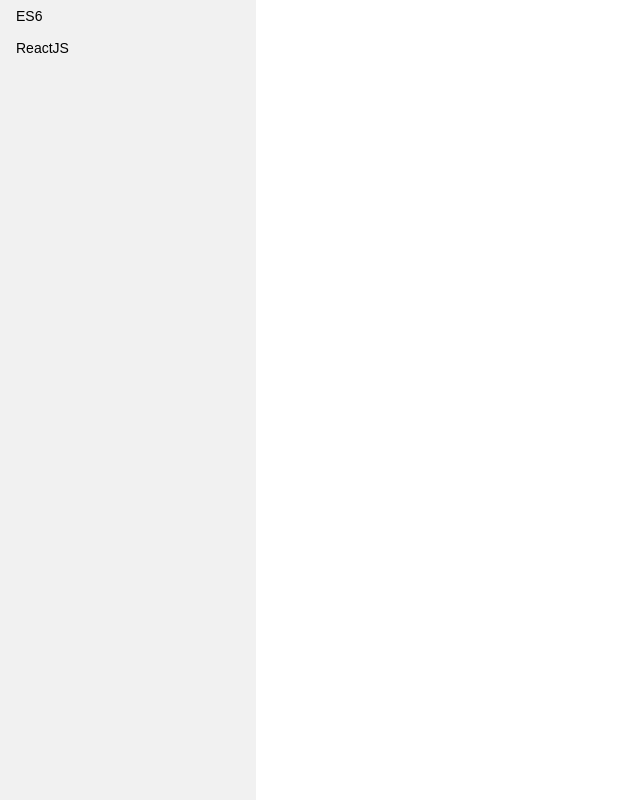
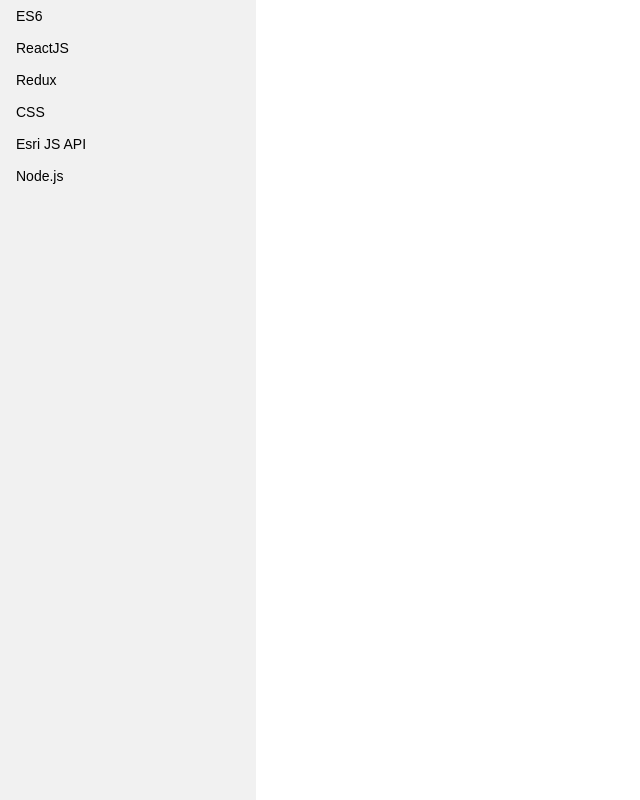
Before and after one commit to mhanley00/techTrain, a React (Create React App) app in the folder tech-train/: page / in a window 1280 px wide. Shown: the whole page, without its empty margins (0-640 px from the left). Built offline with nearby package versions, Linux system fonts and the light colour scheme.

Commit message:
changed buttons to divs

```diff
--- a/tech-train/src/Sidebar/Sidebar.js
+++ b/tech-train/src/Sidebar/Sidebar.js
@@ -14,7 +14,10 @@
         // this.selectTopic = this.selectTopic.bind(this);
     }
     handleClick = event => {
-        this.setState({topic:event.currentTarget.value});
+        const topic = event.target.id;
+        console.log(topic);
+
+        this.setState({topic:topic});
 
        }
 
@@ -22,15 +25,12 @@
         return (
             <div>
             <ul className='sidebar-list'>
-                <li className='menu-item'><button type='button' onClick={this.handleClick} name='ES6' value='ES6' ><div className='topic'>ES6</div></button></li>
-                <li className='menu-item'><button type='button' onClick={this.handleClick} name='ReactJS' value='ReactJS' ><div className='topic'>ReactJS</div></button></li>
-
-
-                {/* <li className='menu-item'><div className='topic' name='ReactJS'>ReactJS</div></li>
-                <li className='menu-item'><div className='topic' name='Redux'>Redux</div></li>
-                <li className='menu-item'><div className='topic' name='CSS'>CSS</div></li>
-                <li className='menu-item'><div className='topic' name='Esri JS API'>Esri JS API</div></li>
-                <li className='menu-item'><div className='topic' name='Node.js'>Node.js</div></li> */}
+                <li className='menu-item'><div className='topic' id='ES6' onClick={this.handleClick}>ES6</div></li>
+                <li className='menu-item'><div className='topic' id='ReactJS' onClick={this.handleClick}>ReactJS</div></li>
+                <li className='menu-item'><div className='topic' id='Redux' onClick={this.handleClick}>Redux</div></li>
+                <li className='menu-item'><div className='topic' id='CSS' onClick={this.handleClick}>CSS</div></li>
+                <li className='menu-item'><div className='topic' id='Esri JS API' onClick={this.handleClick}>Esri JS API</div></li>
+                <li className='menu-item'><div className='topic' id='Node.js' onClick={this.handleClick}>Node.js</div></li>
 
             </ul>
             </div>
```
